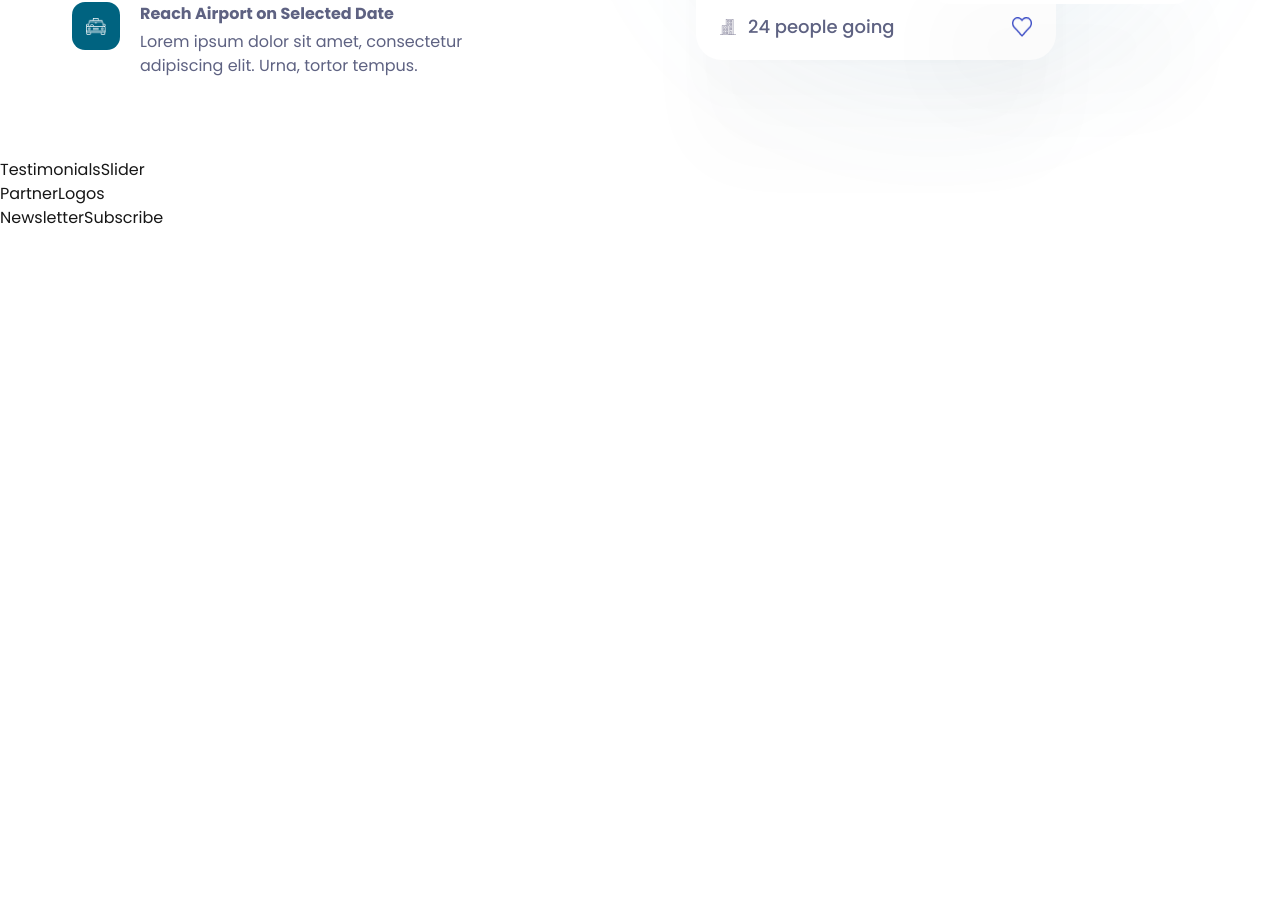
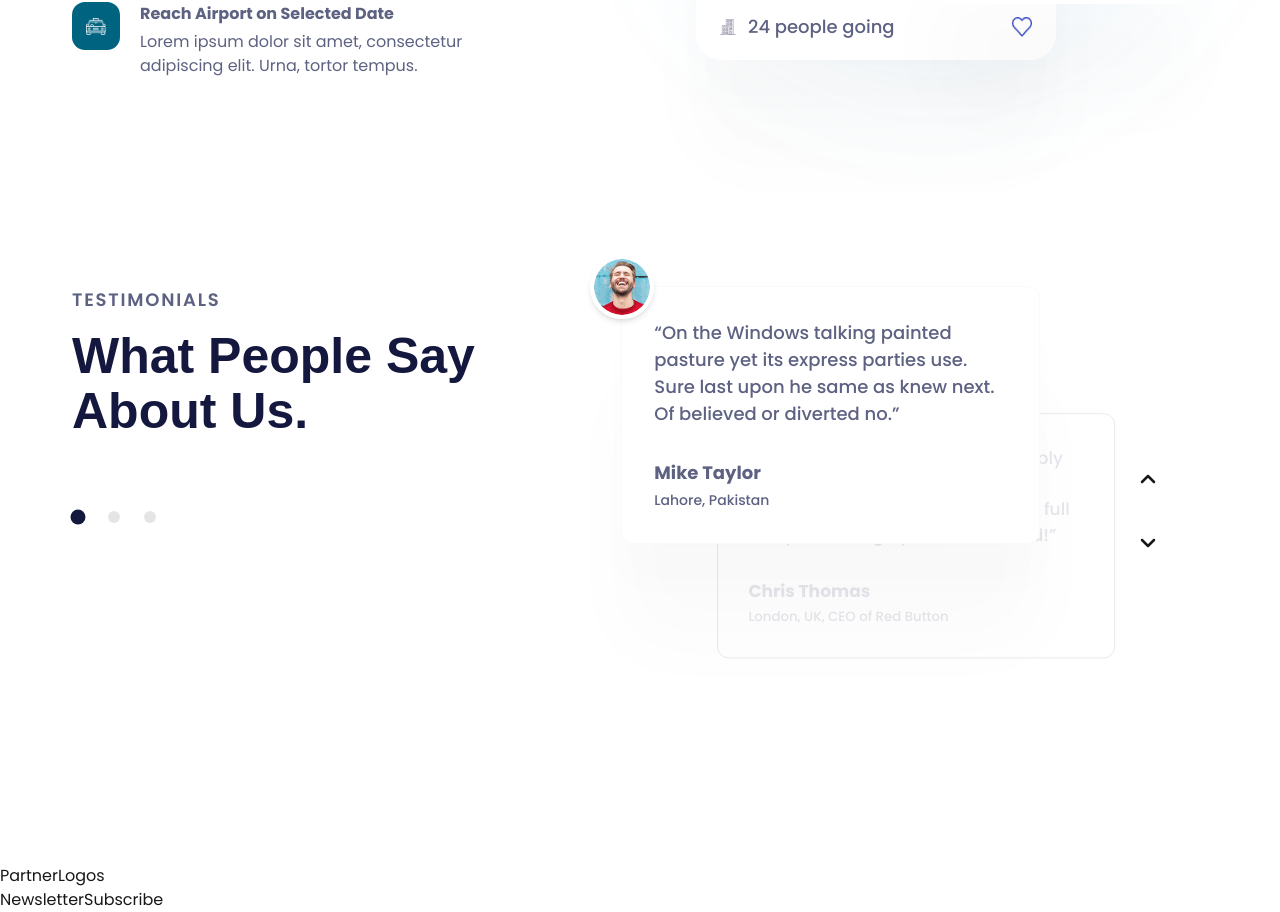
Before and after one commit to abhijithvjn/jadoo-website, a Next.js app: page / in a window 1280 px wide. Shown: the part 2656-3568 px from the top of the page. Before the commit the page ends 2886 px from the top, so only its background shows below. Built offline with nearby package versions, Linux system fonts and the light colour scheme; a web font is replaced by a local one.

Commit message:
testiminial

```diff
--- a/package.json
+++ b/package.json
@@ -10,6 +10,8 @@
   },
   "dependencies": {
     "clsx": "^2.1.1",
+    "framer-motion": "^12.34.3",
+    "lucide-react": "^0.575.0",
     "next": "16.1.6",
     "postcss": "^8.5.6",
     "react": "19.2.3",
--- /dev/null
+++ b/src/components/pages/home/TestimonialCard.tsx
@@ -0,0 +1,41 @@
+import Image from 'next/image';
+import { Caption, Paragraph, SubCaption } from '@/components/ui/typography';
+
+interface TestimonialCardProps {
+  quote: string;
+  author: string;
+  location: string;
+  role?: string;
+  image: string;
+  isTop: boolean;
+}
+
+const TestimonialCard = ({ quote, author, location, role, image, isTop }: TestimonialCardProps) => (
+  <div
+    className={`
+    relative bg-white p-8 rounded-[12px] transition-all duration-500
+    ${
+      isTop
+        ? 'z-20 shadow-[0_100px_80px_rgba(0,0,0,0.02),0_42px_33px_rgba(0,0,0,0.01)] border border-gray-50'
+        : 'z-10 absolute top-16 left-12 w-full border border-gray-500 opacity-40'
+    }
+  `}
+  >
+    {isTop && (
+      <div className="absolute -top-8 -left-8 w-16 h-16 rounded-full overflow-hidden border-4 border-white shadow-md">
+        <Image src={image} alt={author} fill className="object-cover" />
+      </div>
+    )}
+
+    <Paragraph className="font-medium text-muted mb-8">{quote}</Paragraph>
+
+    <div>
+      <Caption className="text-[18px] font-bold text-muted">{author}</Caption>
+      <p className="text-[14px] font-medium text-muted mt-1">
+        {location}
+        {role ? `, ${role}` : ''}
+      </p>
+    </div>
+  </div>
+);
+export default TestimonialCard;
--- /dev/null
+++ b/src/components/pages/home/TestimonialsClient.tsx
@@ -0,0 +1,7 @@
+import React from 'react';
+
+const TestimonialsClient = () => {
+  return <div>TestimonialsClient</div>;
+};
+
+export default TestimonialsClient;
--- a/src/data/homepage.data.ts
+++ b/src/data/homepage.data.ts
@@ -172,7 +172,7 @@ export const HOME_PAGE_DATA = {
         testimonials: [
           {
             id: 1,
-            userImage: '/images/mike-taylor.png',
+            userImage: '/images/home/profile.png',
             quote:
               '“On the Windows talking painted pasture yet its express parties use. Sure last upon he same as knew next. Of believed or diverted no.”',
             userName: 'Mike Taylor',
@@ -181,7 +181,7 @@ export const HOME_PAGE_DATA = {
           },
           {
             id: 2,
-            userImage: '/images/chris-thomas.png',
+            userImage: '/images/home/profile.png',
             quote:
               "“The booking process was incredibly seamless. I've never had such a stress-free experience planning a full Europe tour. Highly recommended!”",
             userName: 'Chris Thomas',
@@ -191,7 +191,7 @@ export const HOME_PAGE_DATA = {
           },
           {
             id: 3,
-            userImage: '/images/sarah-jenkins.png',
+            userImage: '/images/home/profile.png',
             quote:
               '“Finding the right destinations used to take me weeks. With this platform, I had my entire itinerary for Greece settled in under ten minutes.”',
             userName: 'Sarah Jenkins',
--- a/src/widgets/homepage/TestimonialsSlider.tsx
+++ b/src/widgets/homepage/TestimonialsSlider.tsx
@@ -1,11 +1,130 @@
-import React from 'react'
+'use client';
 
-type Props = {}
+import React, { useState } from 'react';
+import { motion, AnimatePresence } from 'framer-motion';
+import Container from '@/components/common/Container';
+import TestimonialCard from '@/components/pages/home/TestimonialCard';
+import { SubCaption, SubHeading } from '@/components/ui/typography';
+import { TestimonialsSliderData } from '@/types/types';
+import { ChevronUp, ChevronDown } from 'lucide-react';
 
-const TestimonialsSlider = (props: Props) => {
+const TestimonialsSlider = ({ data }: { data: TestimonialsSliderData }) => {
+  const [activeIndex, setActiveIndex] = useState(0);
+
+  const nextSlide = () => {
+    setActiveIndex((prev) => (prev + 1) % data.testimonials.length);
+  };
+
+  const prevSlide = () => {
+    setActiveIndex((prev) => (prev - 1 + data.testimonials.length) % data.testimonials.length);
+  };
+
+  // Card Stacking Variants
+  const cardVariants = {
+    top: {
+      y: 0,
+      x: 0,
+      opacity: 1,
+      zIndex: 20,
+      scale: 1,
+      transition: { duration: 0.5 },
+    },
+    stacked: {
+      y: 60, // Offset to the bottom
+      x: 40, // Offset to the right
+      opacity: 0.4,
+      zIndex: 10,
+      scale: 0.95,
+      transition: { duration: 0.5 },
+    },
+    exit: {
+      y: -100, // Slides up and out
+      opacity: 0,
+      zIndex: 0,
+      transition: { duration: 0.3 },
+    },
+  };
+
   return (
-    <div>TestimonialsSlider</div>
-  )
-}
+    <section className="py-20 lg:py-32 overflow-hidden">
+      <Container className="grid grid-cols-1 lg:grid-cols-[0.8fr_1fr] gap-20">
+        {/* Left Side: Text and Pagination */}
+        <div className="flex flex-col gap-8">
+          <div>
+            <SubCaption className="text-muted font-semibold uppercase tracking-widest">{data.tag}</SubCaption>
+            <AnimatePresence mode="wait">
+              <motion.div
+                key={activeIndex}
+                initial={{ opacity: 0, y: 10 }}
+                animate={{ opacity: 1, y: 0 }}
+                exit={{ opacity: 0, y: -10 }}
+              >
+                <SubHeading className="mt-4 font-bold leading-[1.1] max-w-[450px]">
+                  {data.rotatingTitles[activeIndex]}
+                </SubHeading>
+              </motion.div>
+            </AnimatePresence>
+          </div>
 
-export default TestimonialsSlider
+          <div className="flex gap-6 mt-10">
+            {data.testimonials.map((_, i) => (
+              <button
+                key={i}
+                onClick={() => setActiveIndex(i)}
+                className={`w-3 h-3 rounded-full transition-all cursor-pointer
+                ${i === activeIndex ? 'bg-accent scale-125' : 'bg-[#E5E5E5]'}`}
+              />
+            ))}
+          </div>
+        </div>
+
+        {/* Right Side: Card Stack and Vertical Nav */}
+        <div className="relative flex items-center lg:pr-12">
+          <div className="relative w-full h-[450px]">
+            <AnimatePresence initial={false}>
+              {data.testimonials.map((item, index) => {
+                const isTop = index === activeIndex;
+                const isStacked = index === (activeIndex + 1) % data.testimonials.length;
+
+                // Only render the top card and the one behind it
+                if (!isTop && !isStacked) return null;
+
+                return (
+                  <motion.div
+                    key={item.id}
+                    variants={cardVariants}
+                    initial="stacked"
+                    animate={isTop ? 'top' : 'stacked'}
+                    exit="exit"
+                    className="absolute inset-0 h-fit"
+                  >
+                    <TestimonialCard
+                      quote={item.quote}
+                      author={item.userName}
+                      location={item.location}
+                      role={item.role}
+                      image={item.userImage}
+                      isTop={isTop}
+                    />
+                  </motion.div>
+                );
+              })}
+            </AnimatePresence>
+          </div>
+
+          {/* Vertical Navigation Arrows */}
+          <div className="flex flex-col gap-10 ml-24 text-muted-foreground relative z-30">
+            <button onClick={prevSlide} className="hover:text-accent transition-colors cursor-pointer">
+              <ChevronUp size={24} strokeWidth={2.5} />
+            </button>
+            <button onClick={nextSlide} className="hover:text-accent transition-colors cursor-pointer">
+              <ChevronDown size={24} strokeWidth={2.5} />
+            </button>
+          </div>
+        </div>
+      </Container>
+    </section>
+  );
+};
+
+export default TestimonialsSlider;
```
Also changed, not shown: public/images/home/profile.png (added), 1 other file (tests, documents, lock files or other folders).
